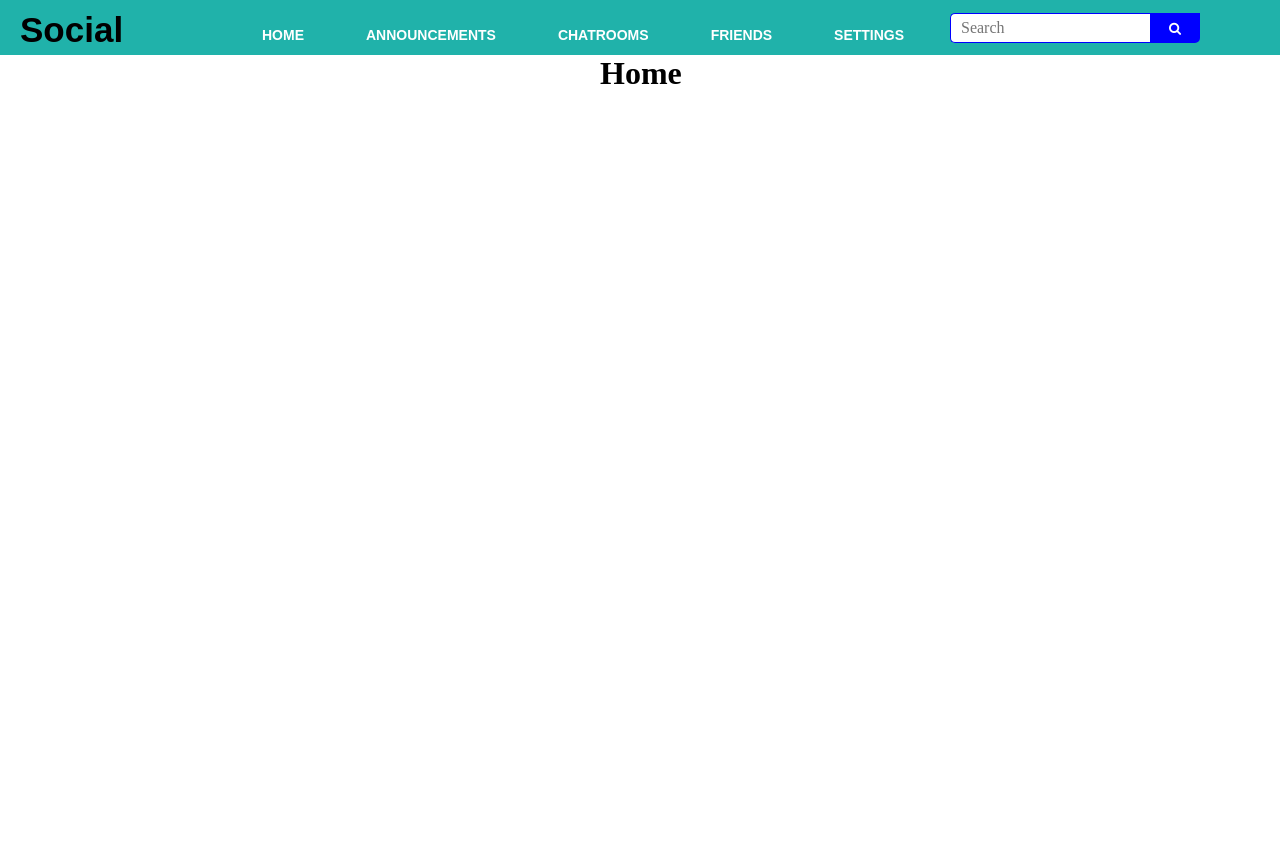
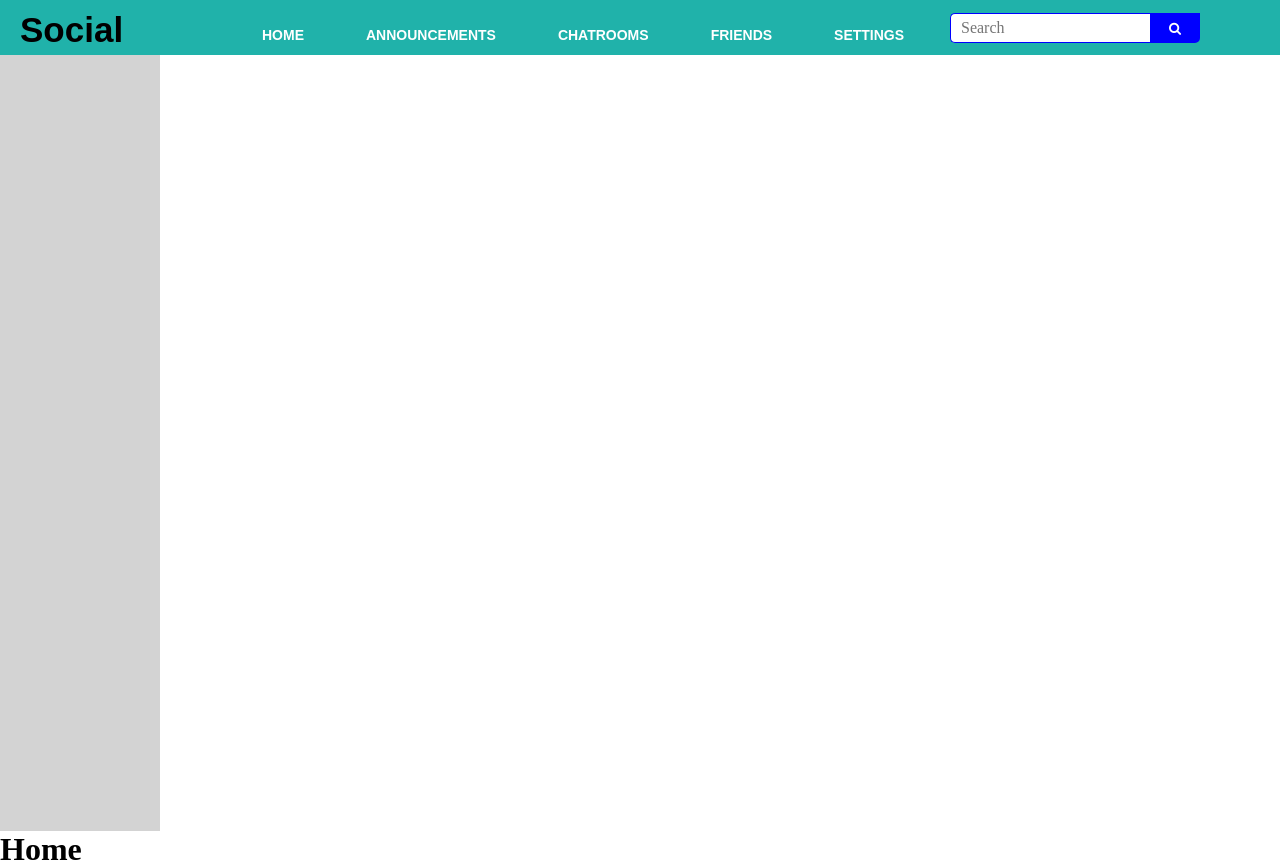
Before and after one commit to randy430e/social-website, a plain HTML site: page home.html in a window 1280 px wide. Before the commit the page ends 800 px from the top, so only its background shows below. Drawn offline with Linux system fonts and the light colour scheme.

Commit message:
sidebar layout

```diff
--- a/home.html
+++ b/home.html
@@ -30,6 +30,9 @@
                     <a href="#"> <button class="btn"><i class="fa fa-search"></i></button></a>
                 </div>
             </div>
+            <div class="sidebar">
+
+            </div>
         </div>
         <h1>Home</h1>
     </body>
--- a/style.css
+++ b/style.css
@@ -10,12 +10,14 @@ main{
     height: 109vh;
 }
 
+/*-----navbar-----*/
 .navbar{
     width: auto;
     height: 55px;
     margin: auto;
     background-color: lightseagreen;
     position: sticky;
+    top: 0;
     z-index: 999;
 }
 
@@ -108,3 +110,11 @@ ul li a:hover{
 .srch:focus{
     outline: none;
 }
+
+/*-----sidebar-----*/
+.sidebar{
+    width: 20vh;
+    height: 97vh;
+    margin: left;
+    background-color: lightgrey;
+}
```
